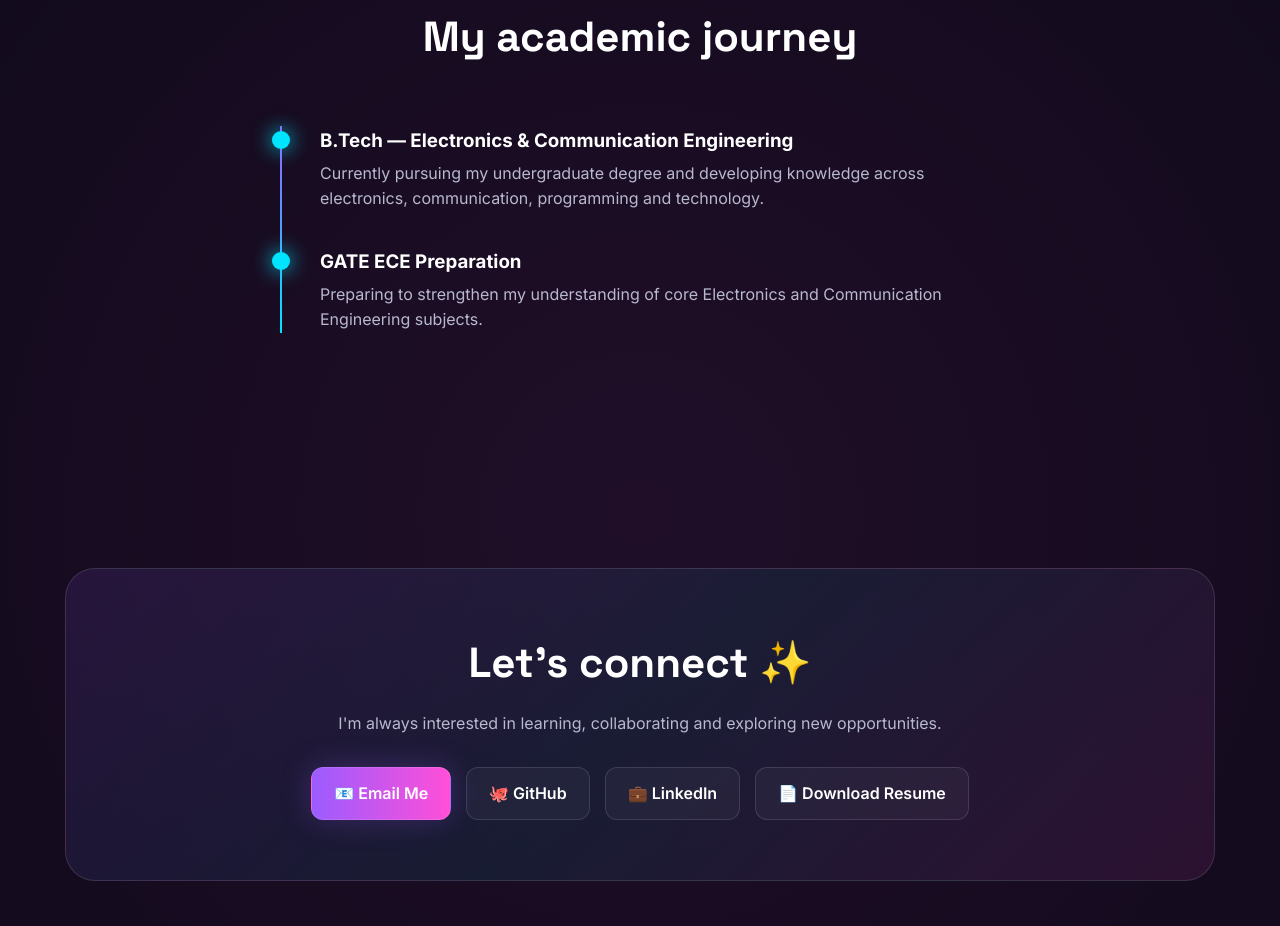
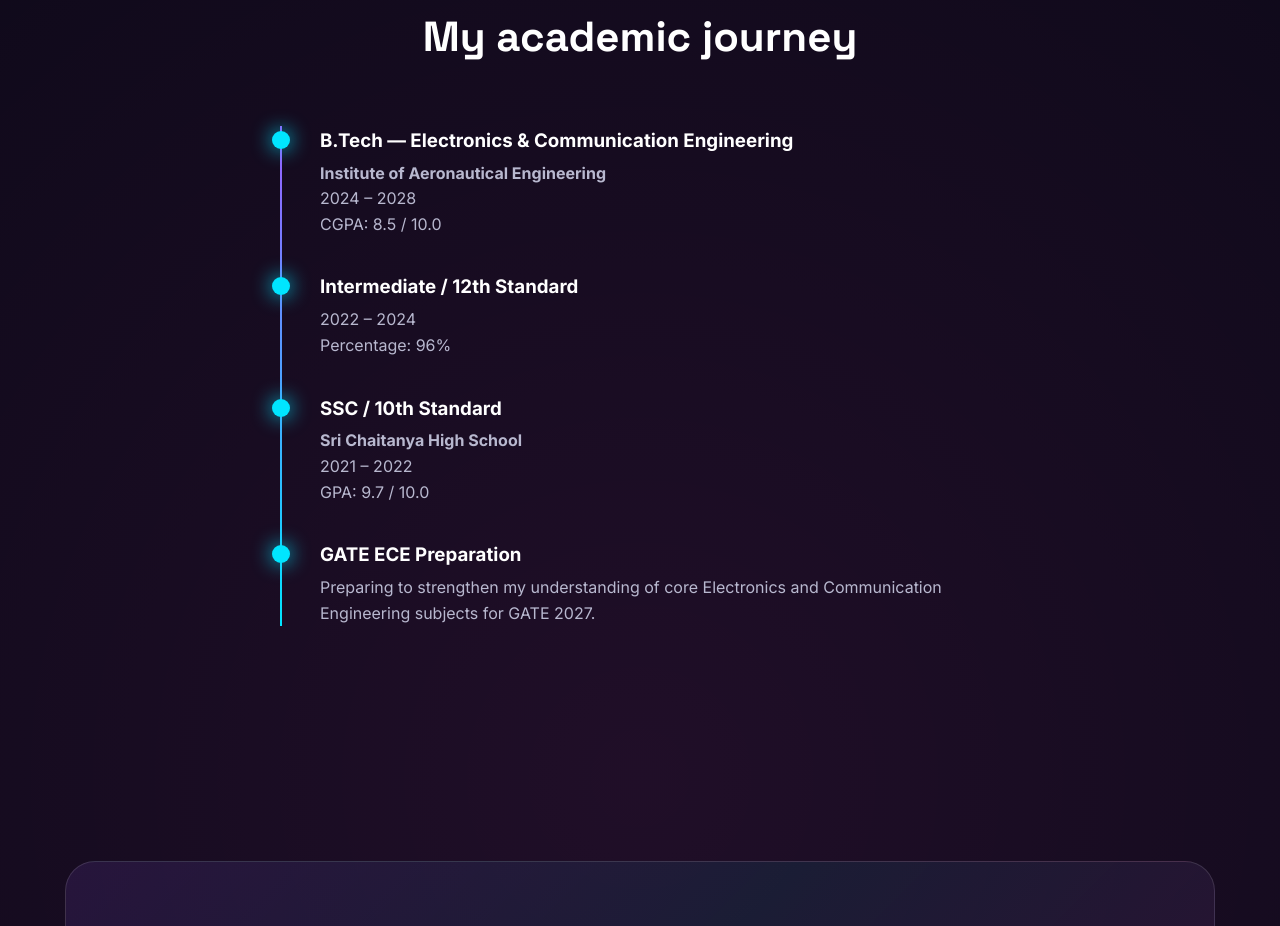
Before and after one commit to ChodisetyyDevisri19/ChodisetyyDevisri19.github.io, a plain HTML site: page index.html in a window 1280 px wide. Shown: the part 4431-5357 px from the top of the page. Drawn offline with Linux system fonts and the light colour scheme.

Commit message:
Update index.html

```diff
--- a/index.html
+++ b/index.html
@@ -1495,8 +1495,9 @@
 
             </div>
 
-
 <div class="timeline">
+
+    <!-- B.TECH -->
 
     <div class="timeline-item">
 
@@ -1507,13 +1508,57 @@
         </h3>
 
         <p>
-                        Currently pursuing my undergraduate degree
-                        and developing knowledge across electronics,
-                        communication, programming and technology.
-                    </p>
-
-                </div>
-
+            <strong>Institute of Aeronautical Engineering</strong>
+            <br>
+            2024 – 2028
+            <br>
+            CGPA: 8.5 / 10.0
+        </p>
+
+    </div>
+
+
+    <!-- INTERMEDIATE -->
+
+    <div class="timeline-item">
+
+        <div class="timeline-dot"></div>
+
+        <h3>
+            Intermediate / 12th Standard
+        </h3>
+
+        <p>
+            2022 – 2024
+            <br>
+            Percentage: 96%
+        </p>
+
+    </div>
+
+
+    <!-- SSC -->
+
+    <div class="timeline-item">
+
+        <div class="timeline-dot"></div>
+
+        <h3>
+            SSC / 10th Standard
+        </h3>
+
+        <p>
+            <strong>Sri Chaitanya High School</strong>
+            <br>
+            2021 – 2022
+            <br>
+            GPA: 9.7 / 10.0
+        </p>
+
+    </div>
+
+
+    <!-- GATE -->
 
     <div class="timeline-item">
 
@@ -1524,12 +1569,10 @@
         </h3>
 
         <p>
-                        Preparing to strengthen my understanding of
-                        core Electronics and Communication Engineering
-                        subjects.
-                    </p>
-
-                </div>
+            Preparing to strengthen my understanding of core
+            Electronics and Communication Engineering subjects
+            for GATE 2027.
+        </p>
 
     </div>
 
```
Lines whose indentation alone changed are shown as unchanged.
